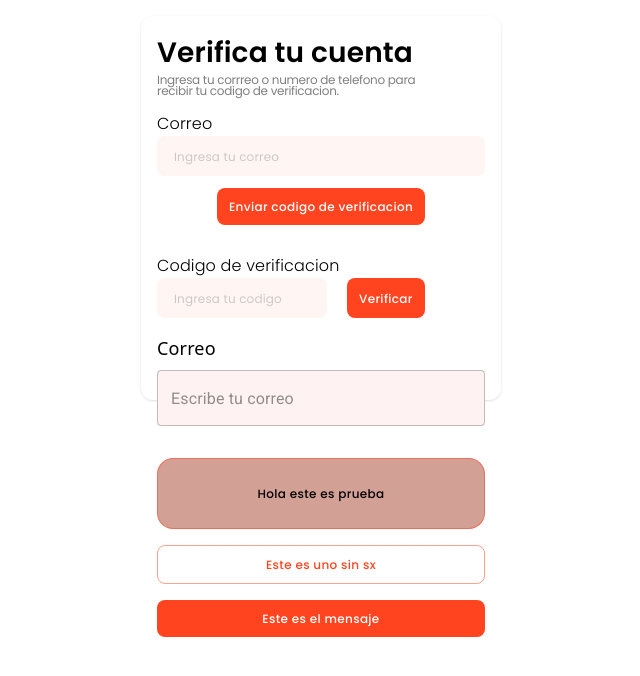
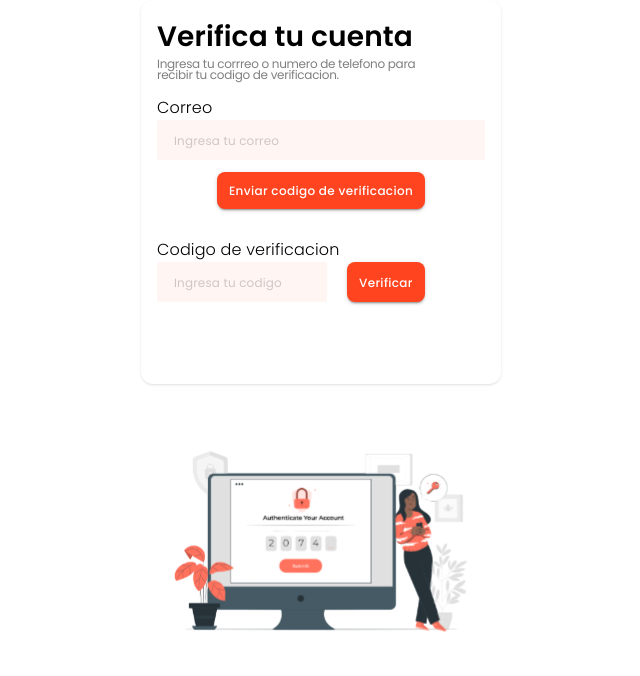
Before and after one commit to BonApp-etit/front, a Next.js app: page /verificacion_de_cuenta in a window 1280 px wide. Shown: the top 676 px of the page, without its empty margins (319-959 px from the left). Built offline with nearby package versions, Linux system fonts and the light colour scheme.

Commit message:
modularizacion de verification form

```diff
--- a/src/components/StyledButton.jsx
+++ b/src/components/verification/StyledButton.jsx
@@ -12,7 +12,7 @@ const StyledButton = ({ text, disabled, tailwindClasses }) => {
     fontSize: "0.75rem",
     textTransform: "none",
     padding: "8px 12px", // Padding del botón (puede ser personalizado)
-    borderRadius: "8px", // Radio de borde redondeado
+    borderRadius: "2px", // Radio de borde redondeado
     border: "none", // Eliminar bordes predeterminados
     cursor: "pointer",
     fontSize: "12px",
--- a/src/components/StyledInput.jsx
+++ b/src/components/verification/StyledInput.jsx
@@ -6,7 +6,7 @@ const StyledInput = styled(TextField)(
   ({ theme, customHeight, customWidth }) => ({
     "& .MuiInputBase-root": {
       backgroundColor: "#fff6f3",
-      borderRadius: "8px",
+      borderRadius: "2px",
       padding: "20px 12px",
       height: customHeight || "auto",
       width: customWidth || "300px",
--- /dev/null
+++ b/src/components/verification/VerificationForm.jsx
@@ -0,0 +1,59 @@
+import StyledInput from "@/components/verification/StyledInput";
+import { Button } from "@mui/material";
+import { useTheme } from "@mui/material/styles";
+
+export default function VerificationForm() {
+  const theme = useTheme();
+  return (
+    <section className="flex justify-center">
+      <div className="gap-4 flex flex-col shadow  rounded-xl w-[360px] p-4 h-96">
+        <div className=" flex justify-start flex-col ">
+          <h1 className="text-black text-[28px] font-semibold font-poppins">
+            Verifica tu cuenta
+          </h1>
+          <div className="text-black/50 text-xs font-normal font-poppins leading-[11px] tracking-tight">
+            Ingresa tu corrreo o numero de telefono para
+            <br />
+            recibir tu codigo de verificacion.{" "}
+          </div>
+        </div>
+        {/**Correo  y btn enviar */}
+        <div className="flex flex-col items-center">
+          <div className="mb-3 flex flex-col w-full">
+            <label
+              htmlFor="email"
+              className="text-black  text-base font-poppins font-light" // verificar por que
+            >
+              Correo
+            </label>
+            <StyledInput
+              customWidth="100%"
+              customHeight="30px"
+              placeholder="Ingresa tu correo"
+            />
+          </div>
+          <Button variant="contained">Enviar codigo de verificacion</Button>
+        </div>
+
+        {/**Codigo de verificacion*/}
+        <div className="mt-3 ">
+          <label
+            htmlFor="email"
+            className="text-black  text-base  font-poppins font-light"
+          >
+            Codigo de verificacion
+          </label>
+          <div className="flex justify-start gap-5">
+            <StyledInput
+              customWidth="170px"
+              customHeight="30px"
+              placeholder="Ingresa tu codigo"
+            />
+
+            <Button variant="contained">Verificar</Button>
+          </div>
+        </div>
+      </div>
+    </section>
+  );
+}
--- a/src/pages/_app.js
+++ b/src/pages/_app.js
@@ -1,6 +1,6 @@
 import * as React from "react";
 import { CssBaseline, ThemeProvider, createTheme } from "@mui/material";
-import theme from "../theme";
+import theme from "../styles/theme";
 import "@/styles/globals.css";
 import { Poppins, Roboto } from "next/font/google";
 
--- a/src/pages/verificacion_de_cuenta/index.jsx
+++ b/src/pages/verificacion_de_cuenta/index.jsx
@@ -1,11 +1,8 @@
 import React from "react";
-import CustomButton from "@/components/CustomButton";
-import StyledButton from "@/components/StyledButton";
-import StyledInput from "@/components/StyledInput";
-import { Button } from "@mui/material";
+import VerificationForm from "@/components/verification/VerificationForm";
+import Image from "next/image";
+import autenticationImage from "./Authentication.svg";
 
-import CustomInput from "@/components/CustomInput";
-import { useTheme } from "@mui/material/styles";
 import { useFormik } from "formik";
 import * as Yup from "yup";
 
@@ -17,10 +14,7 @@ const validationSchema = Yup.object({
     .min(6, "El codigo debe tener al menos 6 caracteres")
     .required("El codigo es obligatorio"),
 });
-
-//import { Button } from '@mui/material';
 export default function Verificacion_de_cuenta() {
-  const theme = useTheme();
   const formik = useFormik({
     initialValues: {
       email: "",
@@ -33,91 +27,10 @@ export default function Verificacion_de_cuenta() {
   });
 
   return (
-    <main className=" p-4 flex justify-center">
-      <div className="gap-4 flex flex-col shadow  rounded-xl w-[360px] p-4 h-96">
-        <div className=" flex justify-start flex-col ">
-          <h1 className="text-black text-[28px] font-semibold font-poppins">
-            Verifica tu cuenta
-          </h1>
-          <div className="text-black/50 text-xs font-normal font-poppins leading-[11px] tracking-tight">
-            Ingresa tu corrreo o numero de telefono para
-            <br />
-            recibir tu codigo de verificacion.{" "}
-          </div>
-        </div>
-        {/**Correo  y btn enviar */}
-        <div className="flex flex-col items-center">
-          <div className="mb-3 flex flex-col w-full">
-            <label
-              htmlFor="email"
-              className="text-black  text-base font-poppins font-light" // verificar por que
-            >
-              Correo
-            </label>
-            <StyledInput
-              customWidth="100%"
-              customHeight="30px"
-              placeholder="Ingresa tu correo"
-            />
-          </div>
-          <StyledButton
-            tailwindClasses=""
-            text="Enviar codigo de verificacion"
-          />
-        </div>
+    <main className="flex flex-col items-center ">
+      <VerificationForm />
 
-        {/**Codigo de verificacion*/}
-        <div className="mt-3 ">
-          <label
-            htmlFor="email"
-            className="text-black  text-base  font-poppins font-light"
-          >
-            Codigo de verificacion
-          </label>
-          <div className="flex justify-start gap-5">
-            <StyledInput
-              customWidth="170px"
-              customHeight="30px"
-              placeholder="Ingresa tu codigo"
-            />
-
-            <StyledButton
-              tailwindClasses="h-3"
-              text="Verificar"
-              variant="outlined"
-            />
-          </div>
-        </div>
-        <CustomInput
-          label="Correo"
-          placeholder="Escribe tu correo"
-          customWidth="150px"
-          customHeight=" 50px"
-        />
-
-        <Button
-          sx={{
-            diseabled: true,
-            textTransform: "none",
-            color: "#000000",
-            backgroundColor: "#d3a096",
-
-            "&:hover": { background: "#77463d" },
-            padding: "24px",
-            borderRadius: "16px",
-            disabled: false,
-          }}
-          variant="outlined"
-        >
-          Hola este es prueba
-        </Button>
-
-        <Button color="primary" variant="outlined">
-          Este es uno sin sx
-        </Button>
-
-        <StyledButton text="Este es el mensaje" sx={{ padding: "24px" }} />
-      </div>
+      <Image src={autenticationImage} alt="Imagen de autenticacion" />
     </main>
   );
 }
```
Also changed, not shown: src/components/verification/CustomButton.jsx (renamed from src/components/CustomButton.jsx), src/components/verification/CustomInput.jsx (renamed from src/components/CustomInput.jsx), src/pages/verificacion_de_cuenta/Authentication.svg (added), src/styles/theme.js (renamed from src/theme.js).
